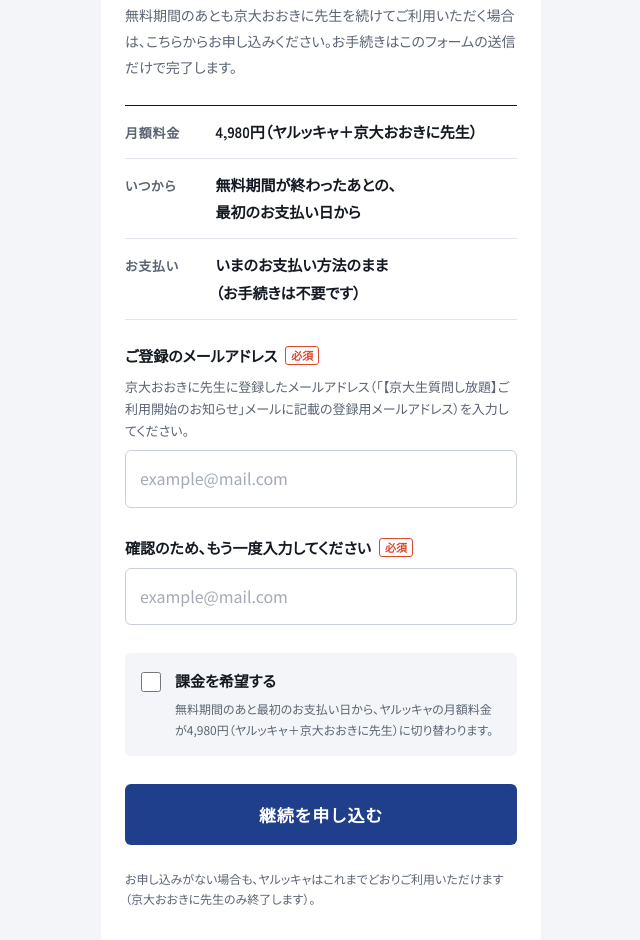
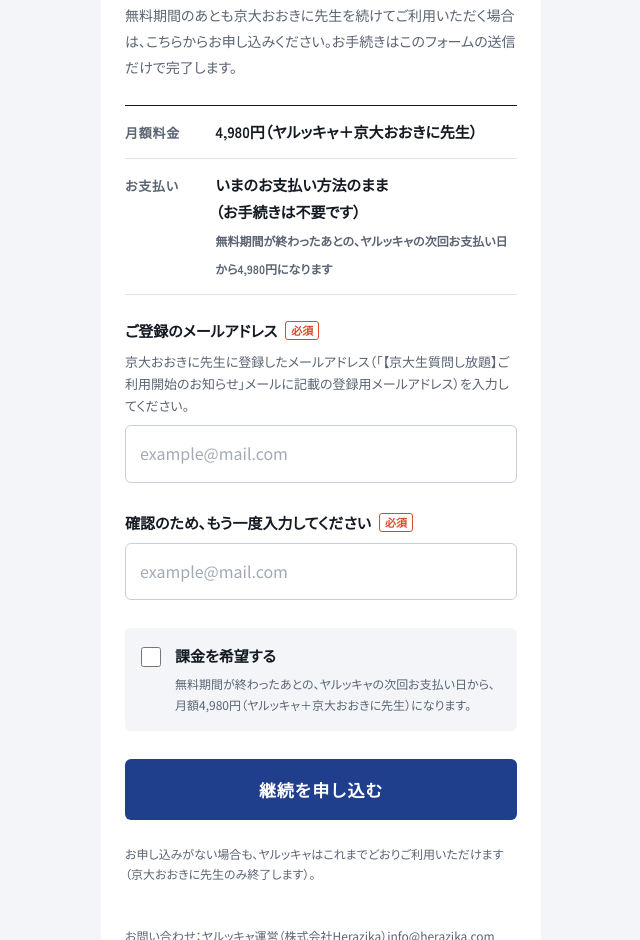
Before and after one commit to Herazika/go, a plain HTML site: page ookini-lp/continue/index.html in a window 1280 px wide. Shown: the part 257-1197 px from the top of the page, without its empty margins (319-959 px from the left). Drawn offline with Linux system fonts and the light colour scheme.

Commit message:
fix: おおきに継続フォームの「いつから」を廃止しお支払いの注釈に統合
「ヤルッキャの次回お支払い日から4,980円」に言い方を統一。

Co-Authored-By: Claude Opus 5.5 <noreply@anthropic.com>

```diff
--- a/ookini-lp/continue/index.html
+++ b/ookini-lp/continue/index.html
@@ -25,8 +25,7 @@
     <p class="lead">無料期間のあとも京大おおきに先生を続けてご利用いただく場合は、こちらからお申し込みください。お手続きはこのフォームの送信だけで完了します。</p>
     <ul class="pair">
       <li><span class="k">月額料金</span><span class="v">4,980円（ヤルッキャ＋京大おおきに先生）</span></li>
-      <li><span class="k">いつから</span><span class="v">無料期間が終わったあとの、<span class="nw">最初のお支払い日から</span></span></li>
-      <li><span class="k">お支払い</span><span class="v">いまのお支払い方法のまま<span class="nw">（お手続きは不要です）</span></span></li>
+      <li><span class="k">お支払い</span><span class="v">いまのお支払い方法のまま<span class="nw">（お手続きは不要です）</span><br><small class="note">無料期間が終わったあとの、ヤルッキャの次回お支払い日から4,980円になります</small></span></li>
     </ul>
 
     <form id="f" novalidate>
@@ -48,7 +47,7 @@
           <input id="wish" name="wish" type="checkbox">
           <span>
             <b>課金を希望する</b>
-            <small>無料期間のあと最初のお支払い日から、ヤルッキャの月額料金が4,980円（ヤルッキャ＋京大おおきに先生）に切り替わります。</small>
+            <small>無料期間が終わったあとの、ヤルッキャの次回お支払い日から、月額4,980円（ヤルッキャ＋京大おおきに先生）になります。</small>
           </span>
         </label>
         <p class="msg">継続をご希望の場合は、チェックを入れてください。</p>
@@ -64,7 +63,7 @@
     <p class="eyebrow">継続のお申し込みを受け付けました</p>
     <h1 class="h1">お手続きは<span class="nw">これで完了です</span></h1>
     <div class="panel">
-      <p>無料期間のあとも、京大おおきに先生をそのままご利用いただけます。無料期間のあと最初のお支払い日から、月額4,980円（ヤルッキャ＋京大おおきに先生）に切り替わります。</p>
+      <p>無料期間のあとも、京大おおきに先生をそのままご利用いただけます。無料期間が終わったあとの、ヤルッキャの次回お支払い日から、月額4,980円（ヤルッキャ＋京大おおきに先生）になります。</p>
       <p class="note">ご不明な点は、ヤルッキャ運営（info@herazika.com）までお問い合わせください。</p>
     </div>
   </section>
```
